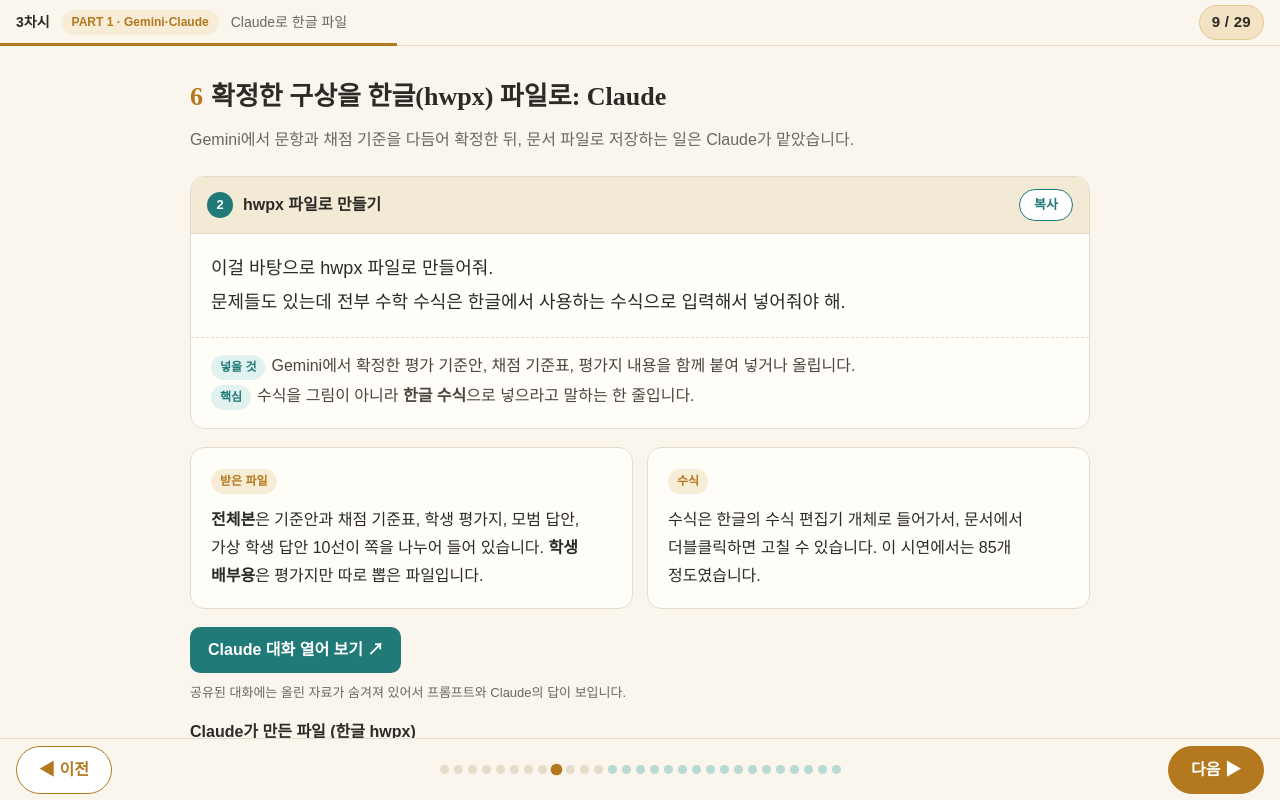
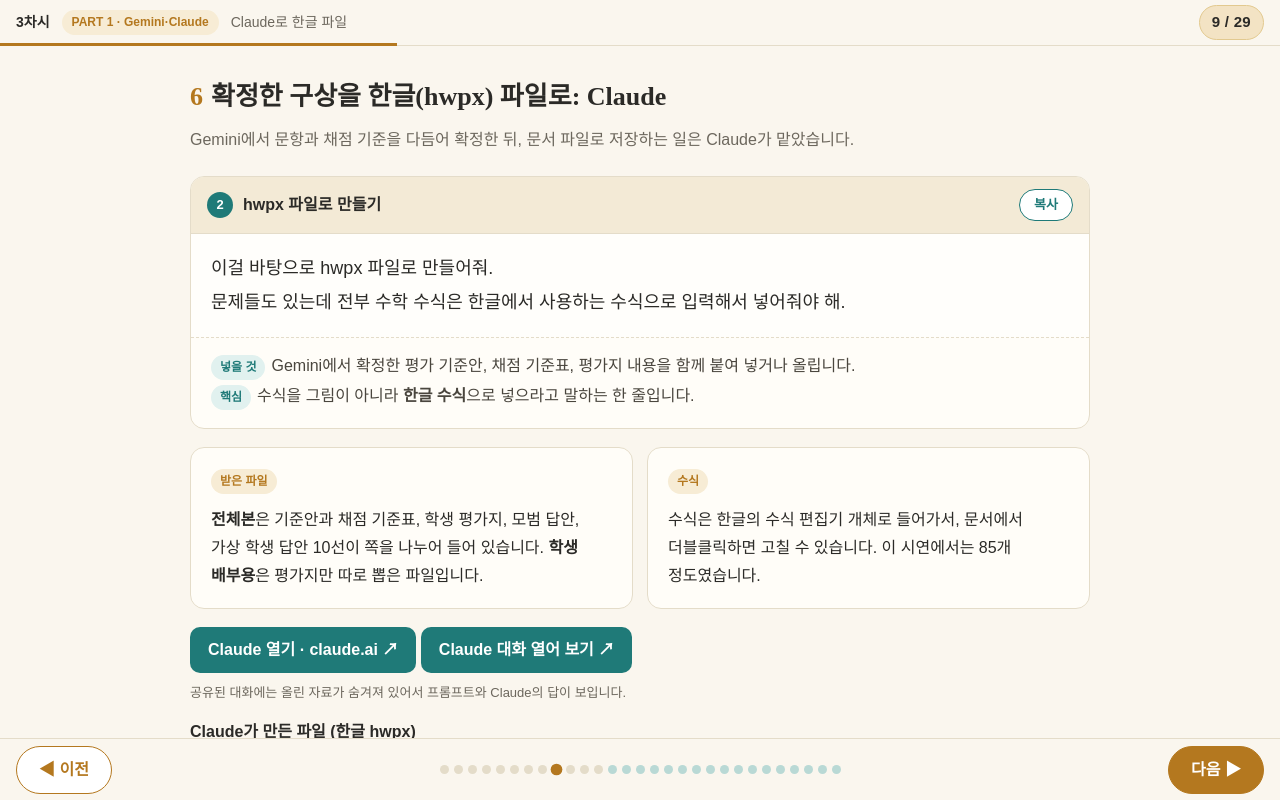
Before and after one commit to leessong616/lecture_aimath, a plain HTML site: page lecture3/index.html in a window 1280 px wide. Both pictures are taken after a click on the icon 556 px from the left and 769 px from the top of the page. Drawn offline with Linux system fonts and the light colour scheme; a web font is replaced by a local one.

Commit message:
3차시 9쪽에 Claude 바로가기(claude.ai) 링크 추가
Co-Authored-By: Claude Sonnet 5.5 <noreply@anthropic.com>
Claude-Session: https://claude.ai/code/session_01Tj5fQvVAoLMNHLV8EpTBT4

```diff
--- a/lecture3/index.html
+++ b/lecture3/index.html
@@ -263,7 +263,7 @@ body[data-part=clipo] #dots i.on{background:var(--teal)}
 <div class="card"><p><span class="tag o">받은 파일</span></p><p style="margin:0"><b>전체본</b>은 기준안과 채점 기준표, 학생 평가지, 모범 답안, 가상 학생 답안 10선이 쪽을 나누어 들어 있습니다. <b>학생 배부용</b>은 평가지만 따로 뽑은 파일입니다.</p></div>
 <div class="card"><p><span class="tag o">수식</span></p><p style="margin:0">수식은 한글의 수식 편집기 개체로 들어가서, 문서에서 더블클릭하면 고칠 수 있습니다. 이 시연에서는 85개 정도였습니다.</p></div>
 </div>
-<p style="margin:4px 0 10px"><a class="btn" href="https://claude.ai/share/bda8f6cd-6e7c-4220-8b51-09bbabd51b02" target="_blank" rel="noopener">Claude 대화 열어 보기 ↗</a></p>
+<p style="margin:4px 0 10px"><a class="btn" href="https://claude.ai" target="_blank" rel="noopener">Claude 열기 · claude.ai ↗</a> <a class="btn" href="https://claude.ai/share/bda8f6cd-6e7c-4220-8b51-09bbabd51b02" target="_blank" rel="noopener">Claude 대화 열어 보기 ↗</a></p>
 <p class="cap">공유된 대화에는 올린 자료가 숨겨져 있어서 프롬프트와 Claude의 답이 보입니다.</p>
 <div class="dl"><p>Claude가 만든 파일 (한글 hwpx)</p>
 <a href="files/assessment-full.hwpx" download="공통수학1 서·논술형 수행평가 - 전체본.hwpx"><b>⬇</b>전체본 · 기준안, 채점 기준표, 평가지, 모범 답안, 가상 학생 답안 10선<span>hwpx · 17KB</span></a>
```
